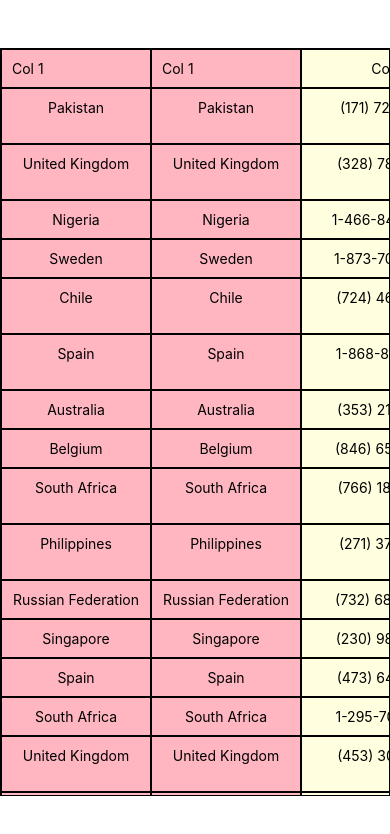
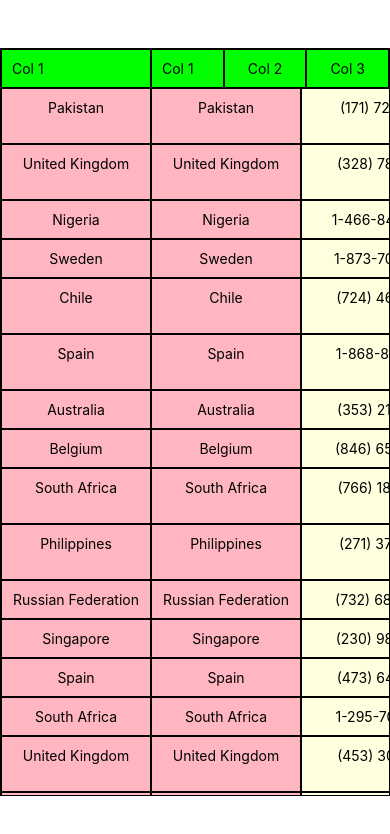
Before and after one commit to DrewIndeed/react-native-projects, a React Native app in the folder freezable-table/: screen / in a window 390 px wide. Shown: the top 834 px of the page. Built offline with nearby package versions, Linux system fonts and the light colour scheme.

Commit message:
121: restore: firstRowStyles

```diff
--- a/freezable-table/App.tsx
+++ b/freezable-table/App.tsx
@@ -30,13 +30,16 @@ export default function App() {
             <Text style={{ textAlign: 'center' }}>{value}</Text>
           </View>
         )}
-        // freezeColNum={1}
+        freezeColNum={1}
         // freezeRowNum={2}
 
         mainContainerStyles={{
           marginVertical: 48,
           borderWidth: 1,
           flex: 1,
+        }}
+        firstRowStyles={{
+          backgroundColor: 'lime',
         }}
         firstColStyles={{
           backgroundColor: 'lightpink',
--- a/freezable-table/FreezableTable.tsx
+++ b/freezable-table/FreezableTable.tsx
@@ -26,6 +26,7 @@ export default function FreezableTable(props: FreezableTableProps) {
     freezeColNum,
     freezeRowNum,
     mainContainerStyles,
+    firstRowStyles,
     firstColStyles,
     bodyStyles,
     capHeader,
@@ -146,8 +147,9 @@ export default function FreezableTable(props: FreezableTableProps) {
         ? headerCellsStyles.firstCell.style
         : headerCellsStyles.otherCells.style,
       { width: widths[idx] || defaultWidth },
-      rowOrder >= 0 && idx === 0 && firstColStyles,
-      rowOrder >= 0 && idx > 0 && bodyStyles,
+      rowOrder === 0 && firstRowStyles,
+      rowOrder > 0 && idx === 0 && firstColStyles,
+      rowOrder > 0 && idx > 0 && bodyStyles,
     ];
 
     return (
--- a/freezable-table/types.ts
+++ b/freezable-table/types.ts
@@ -14,6 +14,7 @@ export interface FreezableTableProps {
   freezeRowNum?: number;
 
   mainContainerStyles?: object;
+  firstRowStyles?: object
   firstColStyles?: object;
   bodyStyles?: object;
 
```
